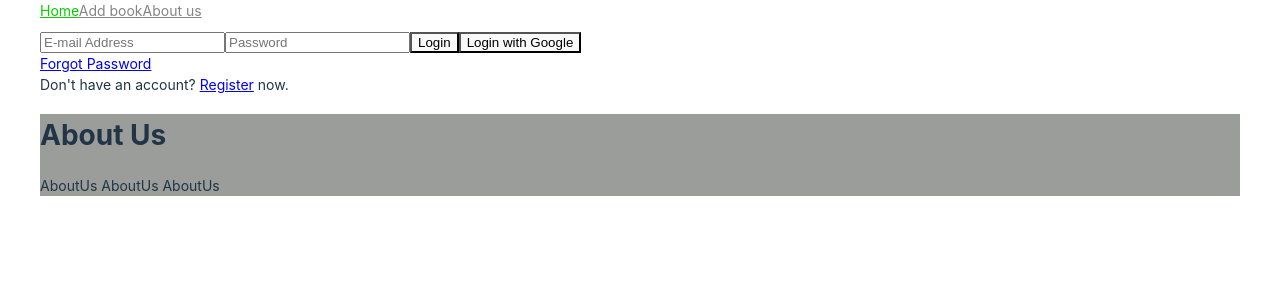
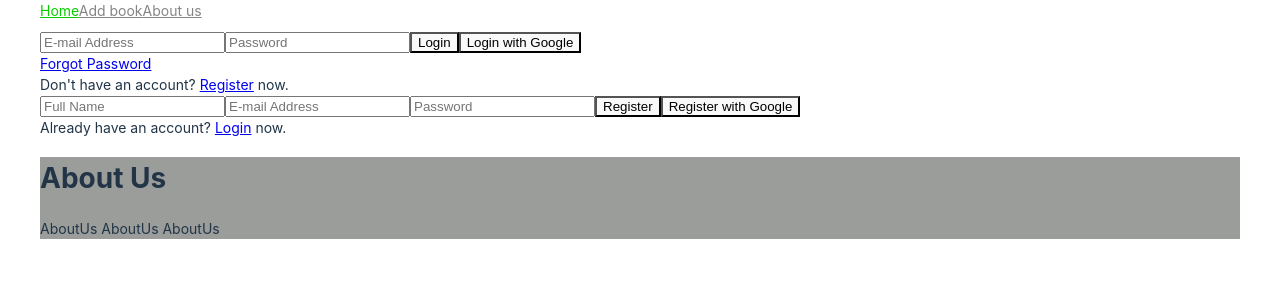
Before and after one commit to Ledich19/RRS_GraphiQL, a React (Vite) app: page / in a window 1280 px wide. Shown: the top 300 px of the page. Built offline with nearby package versions, Linux system fonts and the light colour scheme; no server answers.

Commit message:
feat: add Registranion componemt

```diff
--- a/src/componemts/Header/Header.tsx
+++ b/src/componemts/Header/Header.tsx
@@ -2,6 +2,7 @@ import { NavLink } from 'react-router-dom';
 import React from 'react';
 import s from './Header.module.scss';
 import Login from '../Login/Login';
+import Register from '../Register/Register';
 
 const Header: React.FC = () => {
   return (
@@ -18,6 +19,7 @@ const Header: React.FC = () => {
         </NavLink>
       </div>
       <Login />
+      <Register />
     </>
   );
 };
--- /dev/null
+++ b/src/componemts/Register/Register.module.scss
@@ -0,0 +1,3 @@
+.login {
+  cursor: pointer;
+}
--- /dev/null
+++ b/src/componemts/Register/Register.tsx
@@ -0,0 +1,63 @@
+import React, { useEffect, useState } from 'react';
+import { Link, useNavigate } from 'react-router-dom';
+import { useAuthState } from 'react-firebase-hooks/auth';
+import { auth, registerWithEmailAndPassword, signInWithGoogle } from '../../firebase';
+import s from './Register.module.scss';
+
+const Register = () => {
+  const [email, setEmail] = useState('');
+  const [password, setPassword] = useState('');
+  const [name, setName] = useState('');
+  const [user, loading, error] = useAuthState(auth);
+  const navigate = useNavigate();
+
+  const register = () => {
+    if (!name) alert('Please enter name');
+    registerWithEmailAndPassword(name, email, password);
+  };
+
+  useEffect(() => {
+    if (loading) return;
+    if (user) navigate('/dashboard');
+  }, [user, loading, navigate]);
+
+  return (
+    <div className="register">
+      <div className="register__container">
+        <input
+          type="text"
+          className="register__textBox"
+          value={name}
+          onChange={(e) => setName(e.target.value)}
+          placeholder="Full Name"
+        />
+        <input
+          type="text"
+          className="register__textBox"
+          value={email}
+          onChange={(e) => setEmail(e.target.value)}
+          placeholder="E-mail Address"
+        />
+        <input
+          type="password"
+          className="register__textBox"
+          value={password}
+          onChange={(e) => setPassword(e.target.value)}
+          placeholder="Password"
+        />
+        <button type="button" className="register__btn" onClick={register}>
+          Register
+        </button>
+        <button type="button" className="register__btn register__google" onClick={signInWithGoogle}>
+          Register with Google
+        </button>
+
+        <div>
+          Already have an account? <Link to="/">Login</Link> now.
+        </div>
+      </div>
+    </div>
+  );
+};
+
+export default Register;
```
Also changed, not shown: .eslintrc.cjs, src/componemts/Login/Login.tsx (line endings or trailing spaces), src/firebase.ts (line endings or trailing spaces).
